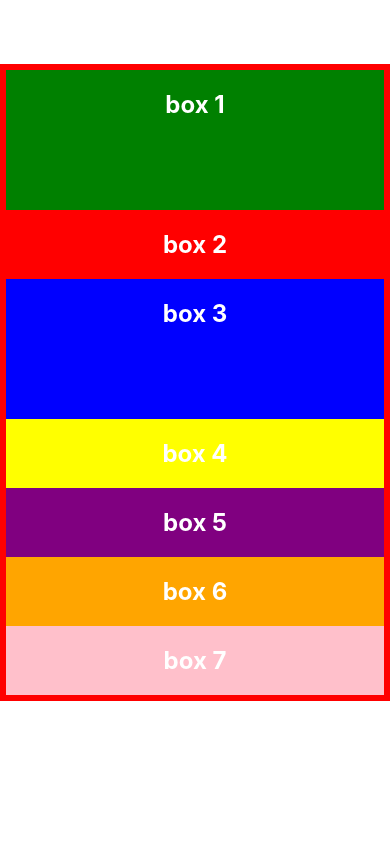
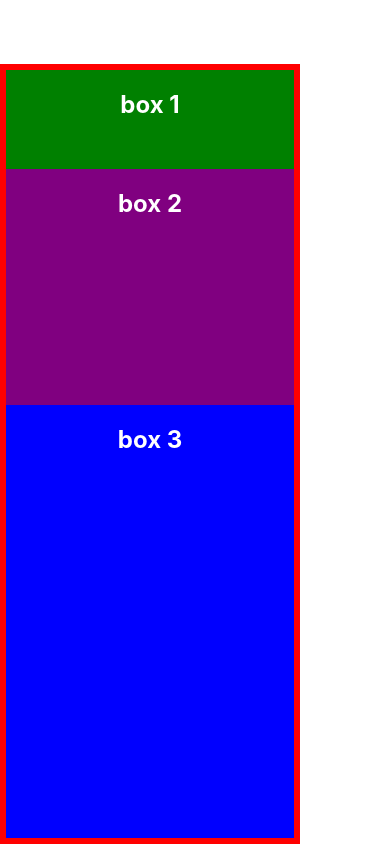
Before and after one commit to JesusVergara89/layaout-reactnative, a React Native app: screen / in a window 390 px wide. Built offline with nearby package versions, Linux system fonts and the light colour scheme.

Commit message:
flexGrow

```diff
--- a/App.js
+++ b/App.js
@@ -3,18 +3,18 @@ import Box from './components/Box'
 
 export default function App() {
   const boxArray = [
-    { name: "box 1", color: "green", alignSelf: "flex-start", fb: 140 },
-    { name: "box 2", color: "red", alignSelf: "flex-end" },
-    { name: "box 3", color: "blue", alignSelf: "center",fb: 140 },
-    { name: "box 4", color: "yellow", alignSelf: "stretch" },
-    { name: "box 5", color: "purple", alignSelf: "auto" },
-    { name: "box 6", color: "orange", alignSelf: "" },
-    { name: "box 7", color: "pink", alignSelf: "" }
+    { name: "box 1", color: "green", alignSelf: "flex-start", fb: 0.3 },
+    { name: "box 2", color: "purple", alignSelf: "flex-end" },
+    { name: "box 3", color: "blue", alignSelf: "center", fb: 2 },
+    //{ name: "box 4", color: "yellow", alignSelf: "stretch" },
+    //{ name: "box 5", color: "purple", alignSelf: "auto" },
+    //{ name: "box 6", color: "orange", alignSelf: "" },
+    //{ name: "box 7", color: "pink", alignSelf: "" }
   ];
   return (
     <View style={styles.container}>
       {boxArray.map((data, i) => (
-        <Box key={i} children={data.name} style={{ backgroundColor: data.color, flexBasis: data.fb ? data.fb : '' }} />
+        <Box key={i} children={data.name} style={{ backgroundColor: data.color, flexGrow: data.fb ? data.fb : '' }} />
       ))}
     </View>
   )
@@ -22,10 +22,12 @@ export default function App() {
 
 const styles = StyleSheet.create({
   container: {
-    fle: 1,
+    flex: 1,
+    width: 300,
     //gap: 10,
     marginTop: 64,
     borderWidth: 6,
-    borderColor: "red"
+    borderColor: "red",
+
   }
 })
--- a/components/Box.js
+++ b/components/Box.js
@@ -12,6 +12,7 @@ const styles = StyleSheet.create({
     box: {
        backgroundColor: "white",
        padding:  20,
+       flex: 1
     },
     text: {
         fontSize: 24,
```
